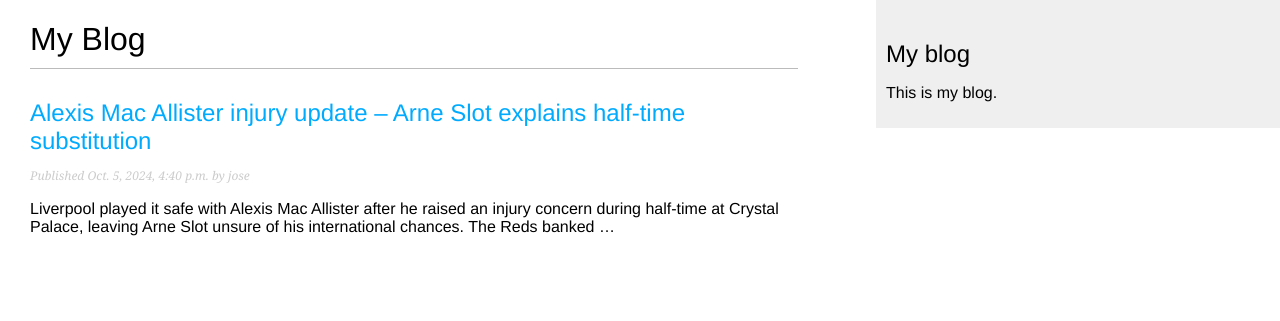
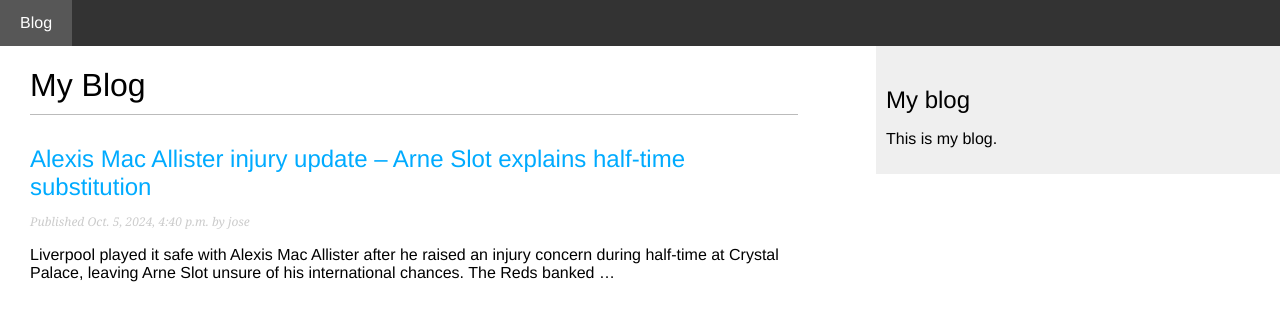
Before and after one commit to mcjose256/newsblog, a Django app: page /blog/ in a window 1280 px wide. Shown: the top 321 px of the page. Run offline with Django 5.2, Linux system fonts and the light colour scheme; data comes from the database, SQL or seed files in the repository; both versions use the stored data as it was after the commit.

Commit message:
updated blog

```diff
--- a/news/blog/static/css/blog.css
+++ b/news/blog/static/css/blog.css
@@ -90,3 +90,25 @@
     font-size:12px;
     color:#666;
 }
+nav ul {
+    list-style-type: none;
+    padding: 0;
+    margin: 0;
+    display: flex;
+    background-color: #333;  /* Dark background for nav */
+}
+
+nav ul li {
+    margin-right: 20px;  /* Space between links */
+}
+
+nav ul li a {
+    text-decoration: none;
+    color: white;  /* White text for links */
+    padding: 14px 20px;  /* Padding around the links */
+    display: block;
+}
+
+nav ul li a:hover {
+    background-color: #575757;  /* Hover effect for links */
+}
--- a/news/blog/templates/blog/base.html
+++ b/news/blog/templates/blog/base.html
@@ -6,6 +6,13 @@
 <link href="{% static "css/blog.css" %}" rel="stylesheet">
 </head>
 <body>
+    <nav>
+        <ul>
+
+            <li><a href="{% url 'blog:post_list' %}">Blog</a></li>
+
+        </ul>
+    </nav>
 <div id="content">
 {% block content %}
 {% endblock %}
```
Also changed, not shown: news/db.sqlite3.
